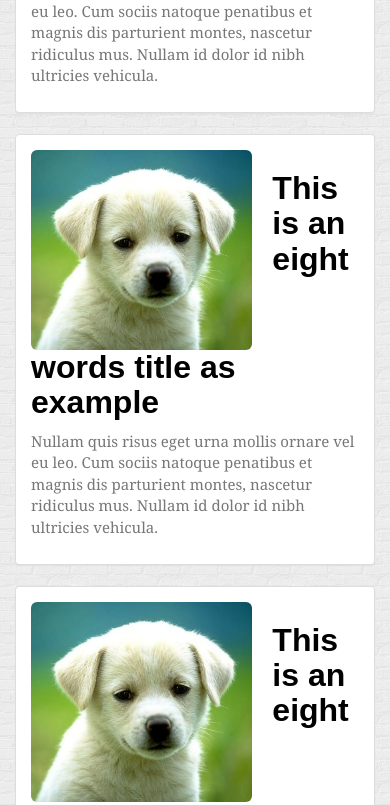
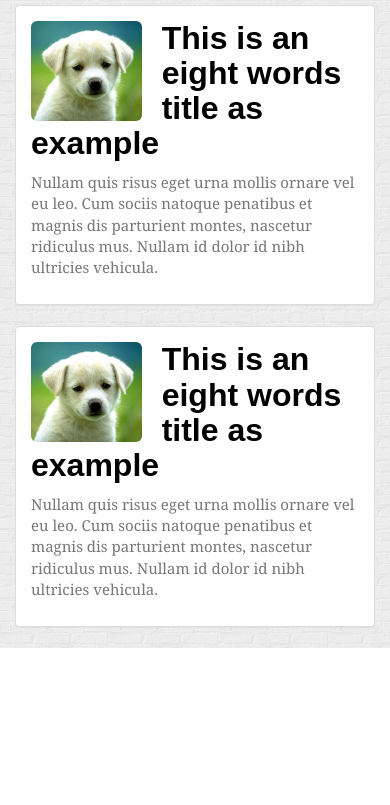
Before and after one commit to guilleCM/blog_noticias, a plain HTML site: page index.html in a window 390 px wide. Shown: the part 713-1518 px from the top of the page. After the commit the page ends 1361 px from the top, so only its background shows below. Drawn offline with nearby package versions, Linux system fonts and the light colour scheme; a web font is replaced by a local one.

Commit message:
cambiada resolucion card panels en dispositivos con menos de 470px width

```diff
--- a/index.html
+++ b/index.html
@@ -54,7 +54,7 @@
 
 		}
 		.new-card:hover{
-		    background-color: antiquewhite;
+		    background-color: rgb(226, 226, 226);
 		    -webkit-transition: background-color 500ms linear;
 		    -ms-transition: background-color 500ms linear;
 		    transition: background-color 500ms linear;
@@ -82,6 +82,16 @@
 			.body-content {
 				margin-right: 315px;
 				margin-bottom: auto;
+			}
+		}
+		@media (max-width: 470px) {
+			.new-card img {
+				float: left;
+				margin-right: 20px;
+				max-height: 100px;
+			}
+			.new-card h2 {
+				margin-top: 0px;
 			}
 		}
 	</style>
```
